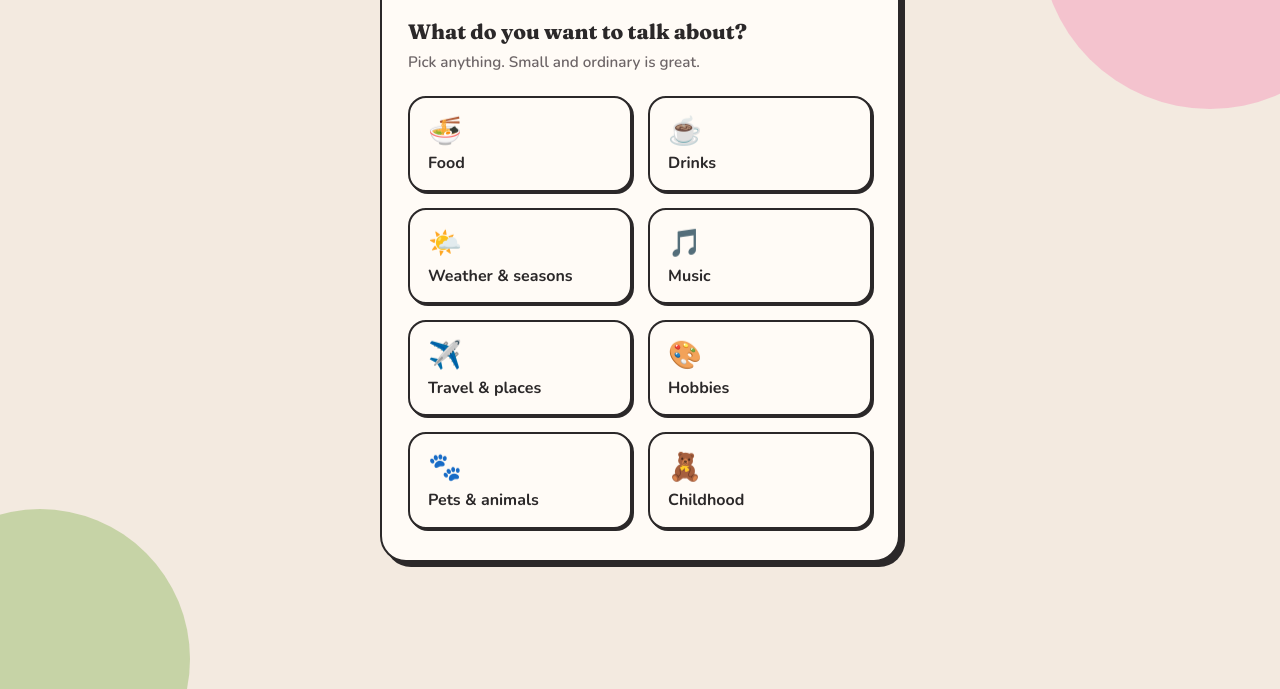
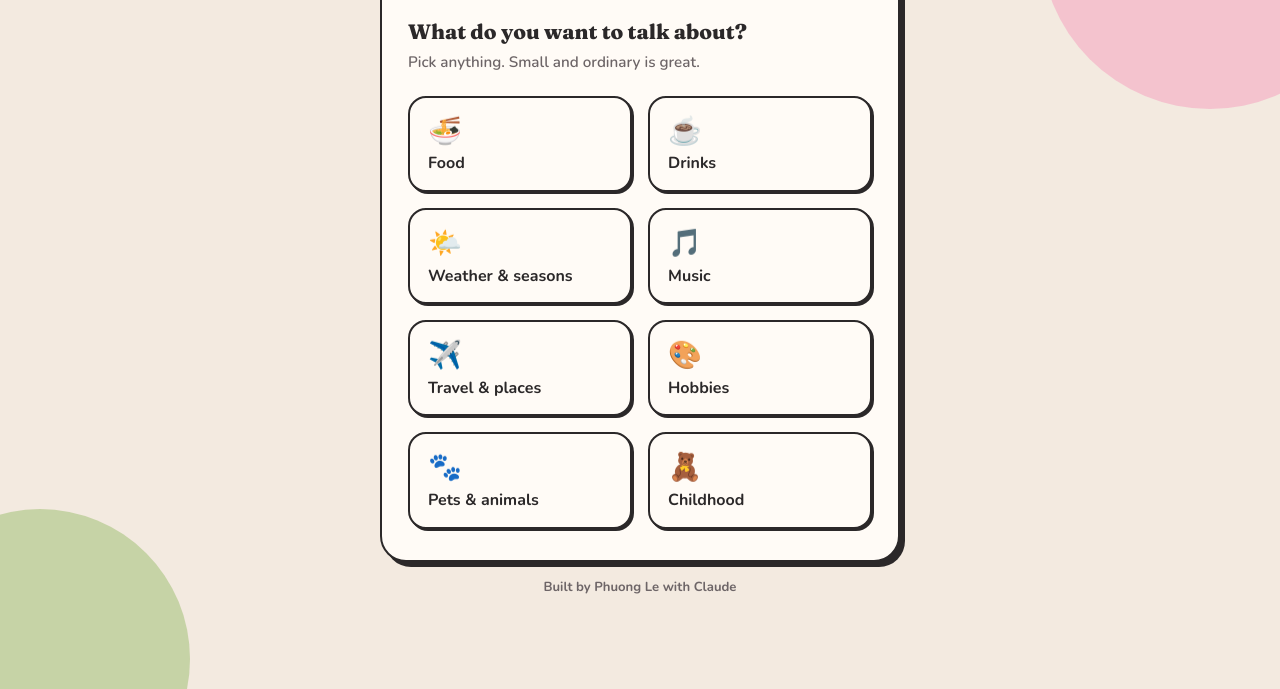
Before and after one commit to workofphuong/fun-fact-roster, a plain HTML site: page index.html in a window 1280 px wide. Shown: the part 111-800 px from the top of the page. Drawn offline with nearby package versions, Linux system fonts and the light colour scheme.

Commit message:
Add credit line
Co-Authored-By: Claude Sonnet 5.5 <noreply@anthropic.com>

```diff
--- a/index.html
+++ b/index.html
@@ -20,6 +20,7 @@
     <p class="meta" id="meta" hidden></p>
     <div id="app"></div>
   </main>
+  <p class="credit">Built by Phuong Le with Claude</p>
   <script src="content.js"></script>
   <script src="config.js"></script>
   <script src="app.js"></script>
--- a/style.css
+++ b/style.css
@@ -148,3 +148,4 @@ textarea { min-height: 120px; resize: vertical; }
   .confetti { display: none; }
 }
 @media (max-width: 380px) { .grid { gap: 12px; } .card { padding: 24px 18px 26px; } }
+.credit { position: relative; text-align: center; color: var(--muted); font-size: .82rem; font-weight: 700; margin: 16px 0 24px; }
```
